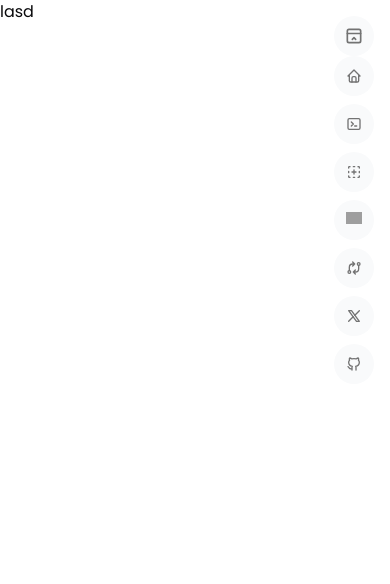
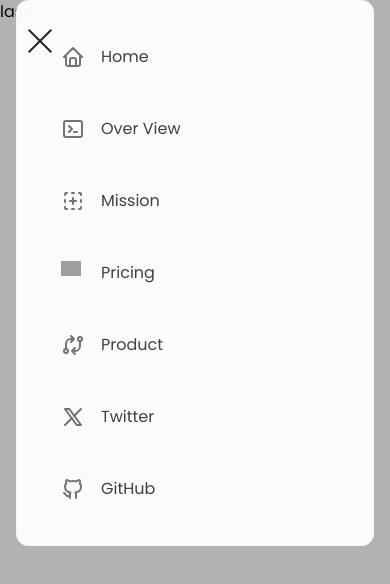
Before and after one commit to Yashvir835/Nexus-Beings-LandingPage, a Next.js app: page /landingPage/overView in a window 390 px wide. Both pictures are taken after a click on the button "Toggle menu". Shown: the top 584 px of the page. Built offline with nearby package versions, Linux system fonts and the light colour scheme; grey boxes are pictures that could not be loaded.

Commit message:
added the hamburgermenu

```diff
--- a/components/NavBar.tsx
+++ b/components/NavBar.tsx
@@ -10,7 +10,7 @@ import {
 } from "@tabler/icons-react";
 import Image from "next/image";
 import { motion } from "framer-motion";
-
+import HamburgerMenu from "./ui/hamburgerMenu";
 export function Navbar() {
   const logo = [
     {
@@ -115,12 +115,9 @@ export function Navbar() {
       </div>
 
       {/* Mobile Right Dock Positioned at Top Left without margin */}
-      <div className="md:hidden fixed top-0  left-0 z-50">
-        <FloatingDock
-          mobileClassName="mt-4" // No extra margin or positioning classes here.
-          desktopClassName="hidden"
-          items={links}
-        />
+      <div className="md:hidden mt-8 fixed top-0  left-0 z-50">
+
+        <HamburgerMenu links ={links}/>
       </div>
     </motion.div>
   );
--- a/components/ui/floating-dock.tsx
+++ b/components/ui/floating-dock.tsx
@@ -1,11 +1,4 @@
-/**
- * Note: Use position fixed according to your needs
- * Desktop navbar is better positioned at the bottom
- * Mobile navbar is better positioned at bottom right.
- **/
-
 import { cn } from "@/lib/utils";
-import { IconLayoutNavbarCollapse } from "@tabler/icons-react";
 import {
   AnimatePresence,
   MotionValue,
@@ -20,7 +13,7 @@ import { useRef, useState } from "react";
 export const FloatingDock = ({
   items,
   desktopClassName,
-  mobileClassName,
+
 }: {
   items: { title: string; icon: React.ReactNode; href: string }[];
   desktopClassName?: string;
@@ -29,65 +22,10 @@ export const FloatingDock = ({
   return (
     <>
       <FloatingDockDesktop items={items} className={desktopClassName} />
-      <FloatingDockMobile items={items} className={mobileClassName} />
     </>
   );
 };
 
-const FloatingDockMobile = ({
-  items,
-  className,
-}: {
-  items: { title: string; icon: React.ReactNode; href: string }[];
-  className?: string;
-}) => {
-  const [open, setOpen] = useState(false);
-  return (
-    <div className={cn("fixed top-0  right-4 z-50 md:hidden ", className)}>
-      <AnimatePresence>
-        {open && (
-          <motion.div
-            layoutId="nav"
-            className="absolute top-full  inset-x-0 flex flex-col gap-2"
-          >
-            {items.map((item, idx) => (
-              <motion.div
-                key={item.title}
-                initial={{ opacity: 0, y: -5 }}
-                animate={{
-                  opacity: 1,
-                  y: 0,
-                }}
-                exit={{
-                  opacity: 0,
-                  y: -10,
-                  transition: {
-                    delay: idx * 0.05,
-                  },
-                }}
-                transition={{ delay: (items.length - 1 - idx) * 0.05 }}
-              >
-                <Link
-                  href={item.href}
-                  key={item.title}
-                  className="h-10 w-10 rounded-full bg-gray-50 dark:bg-neutral-900 flex items-center justify-center"
-                >
-                  <div className="h-4 w-4">{item.icon}</div>
-                </Link>
-              </motion.div>
-            ))}
-          </motion.div>
-        )}
-      </AnimatePresence>
-      <button
-        onClick={() => setOpen(!open)}
-        className="h-10 w-10 rounded-full bg-gray-50 dark:bg-neutral-800 flex items-center justify-center"
-      >
-        <IconLayoutNavbarCollapse className="h-5 w-5 text-neutral-500 dark:text-neutral-400" />
-      </button>
-    </div>
-  );
-};
 
 const FloatingDockDesktop = ({
   items,
--- /dev/null
+++ b/components/ui/hamburgerMenu.tsx
@@ -0,0 +1,123 @@
+import { useState } from "react";
+import { motion, AnimatePresence } from "framer-motion";
+import Link from "next/link";
+
+interface LinkType {
+  href: string;
+  icon: React.ReactNode;
+  title: string;
+}
+
+interface HamburgerMenuProps {
+  links: LinkType[];
+}
+
+const HamburgerMenu: React.FC<HamburgerMenuProps> = ({ links }) => {
+  const [isOpen, setIsOpen] = useState(false);
+  const [hoveredIndex, setHoveredIndex] = useState<number | null>(null);
+
+  // Menu slide-in animation
+  const menuVariants = {
+    hidden: { y: -50, opacity: 0, transition: { duration: 1.2 } },
+    visible: { y: 0, opacity: 1, transition: { type: "spring", stiffness: 100, damping: 20 } },
+  };
+
+  // Overlay fade-in animation (without blur affecting menu)
+  const overlayVariants = {
+    hidden: { opacity: 0 },
+    visible: { opacity: 1 },
+  };
+
+  // Hamburger icon animations
+  const topLine = {
+    closed: { rotate: 0, y: -8 },
+    open: { rotate: 45, y: 0 },
+  };
+
+  const bottomLine = {
+    closed: { rotate: 0, y: 8 },
+    open: { rotate: -45, y: 0 },
+  };
+
+  return (
+    <div className="relative">
+      {/* Hamburger Button - Set Higher Z-Index */}
+      <motion.div
+        className="fixed top-4 left-4 z-[60] flex flex-col items-center justify-center w-12 h-12 focus:outline-none"
+      >
+        <button onClick={() => setIsOpen(!isOpen)} aria-label="Toggle menu">
+          <div className="relative w-8 h-8">
+            <motion.div
+              className="absolute top-1/2 left-0 right-0 h-[2px] bg-neutral-800 dark:bg-neutral-500"
+              animate={isOpen ? topLine.open : topLine.closed}
+              style={{ originX: 0.5, originY: 0.5 }}
+            />
+            <motion.div
+              className="absolute top-1/2 left-0 right-0 h-[2px] bg-neutral-800 dark:bg-neutral-500"
+              animate={isOpen ? bottomLine.open : bottomLine.closed}
+              style={{ originX: 0.5, originY: 0.5 }}
+            />
+          </div>
+        </button>
+      </motion.div>
+
+      <AnimatePresence>
+        {isOpen && (
+          <>
+            {/* Background overlay (behind the menu) */}
+            <motion.div
+              variants={overlayVariants}
+              initial="hidden"
+              animate="visible"
+              exit="hidden"
+              className="fixed inset-0 z-40 bg-black/30"
+              onClick={() => setIsOpen(false)}
+            />
+
+            {/* Menu container - Keep Z-Index Below Button */}
+            <motion.nav
+              variants={menuVariants}
+              initial="hidden"
+              animate="visible"
+              exit="hidden"
+              className="fixed left-0 right-0 top-0 z-50 mx-4 p-6 rounded-xl bg-white/95 backdrop-blur-md border border-neutral-100 dark:bg-neutral-900/95 dark:border-neutral-800"
+            >
+              <ul className="flex flex-col gap-2">
+                {links.map((link, index) => (
+                  <motion.li
+                    key={index}
+                    initial={{ opacity: 0, y: -10 }}
+                    animate={{ opacity: 1, y: 0 }}
+                    transition={{ delay: index * 0.2 }}
+                    onMouseEnter={() => setHoveredIndex(index)}
+                    onMouseLeave={() => setHoveredIndex(null)}
+                    className={`transition-all duration-300 p-1 rounded-lg ${
+                      // If any item is hovered and this item is not the hovered one,
+                      // add a blur and lower the opacity for a glassmorphism-like effect.
+                      hoveredIndex !== null && hoveredIndex !== index
+                        ? "blur-sm opacity-80"
+                        : "blur-0 opacity-100"
+                      }`}
+                  >
+                    <Link
+                      href={link.href}
+                      className="flex items-center gap-4 p-4 rounded-lg hover:bg-neutral-100 dark:hover:bg-neutral-800 transition-colors"
+                      onClick={() => setIsOpen(false)}
+                    >
+                      <div className="h-6 w-6">{link.icon}</div>
+                      <span className="text-neutral-700 dark:text-neutral-300">
+                        {link.title}
+                      </span>
+                    </Link>
+                  </motion.li>
+                ))}
+              </ul>
+            </motion.nav>
+          </>
+        )}
+      </AnimatePresence>
+    </div>
+  );
+};
+
+export default HamburgerMenu;
--- a/tailwind.config.ts
+++ b/tailwind.config.ts
@@ -5,7 +5,7 @@ export default {
 	content: [
 		"./pages/**/*.{js,ts,jsx,tsx,mdx}",
 		"./components/**/*.{js,ts,jsx,tsx,mdx}",
-    "./app/**/*.{js,ts,jsx,tsx,mdx}",
+		"./app/**/*.{js,ts,jsx,tsx,mdx}"
 	],
 	theme: {
 		extend: {
@@ -55,8 +55,12 @@ export default {
 				lg: 'var(--radius)',
 				md: 'calc(var(--radius) - 2px)',
 				sm: 'calc(var(--radius) - 4px)'
+			},
+			backdropBlur: {
+				md: '12px',
+				lg: '24px'
 			}
 		}
 	},
-  plugins: [require("tailwindcss-animate")],
+	plugins: [require("tailwindcss-animate")]
 } satisfies Config;
```
Lines whose indentation alone changed are shown as unchanged.
